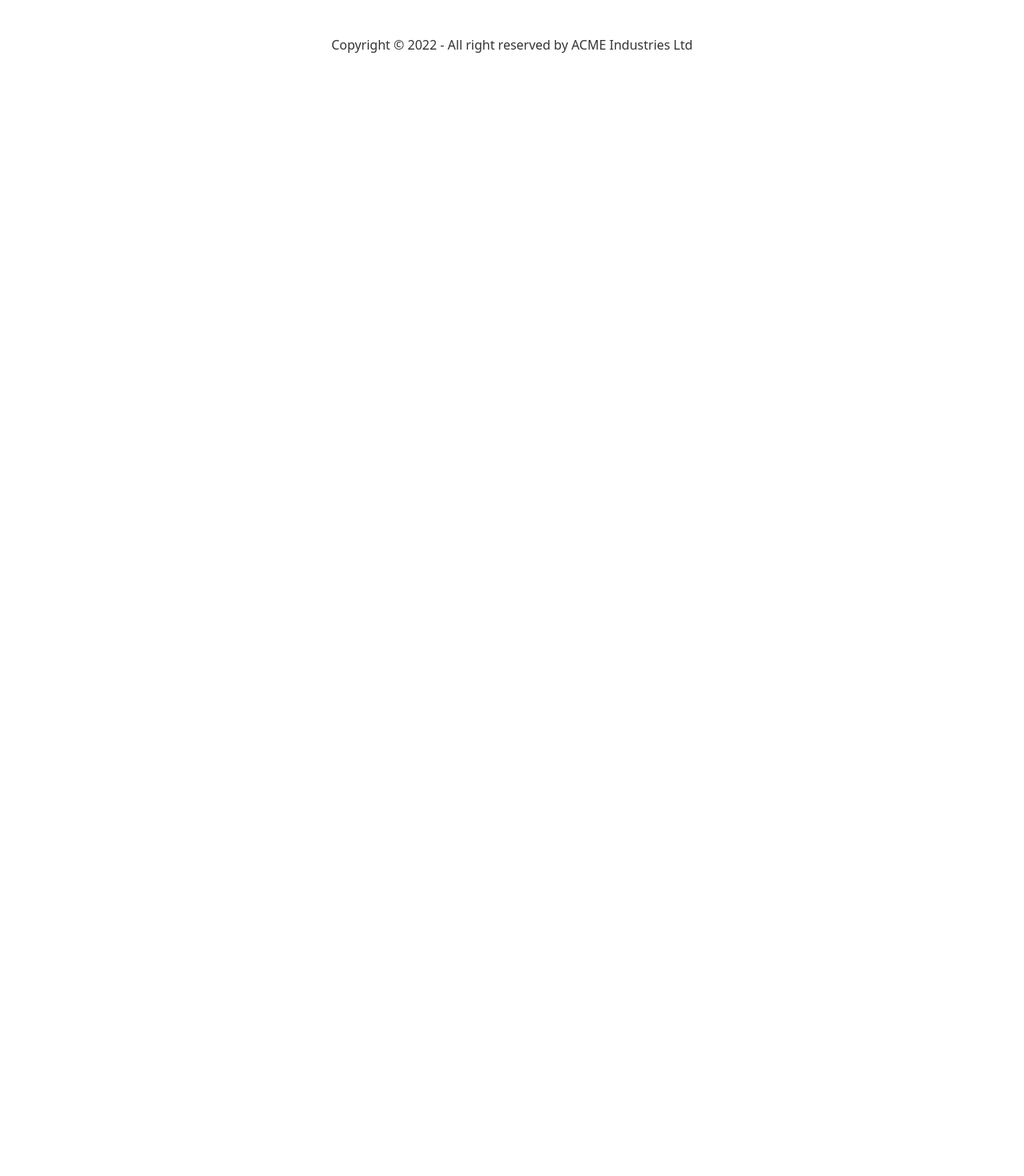
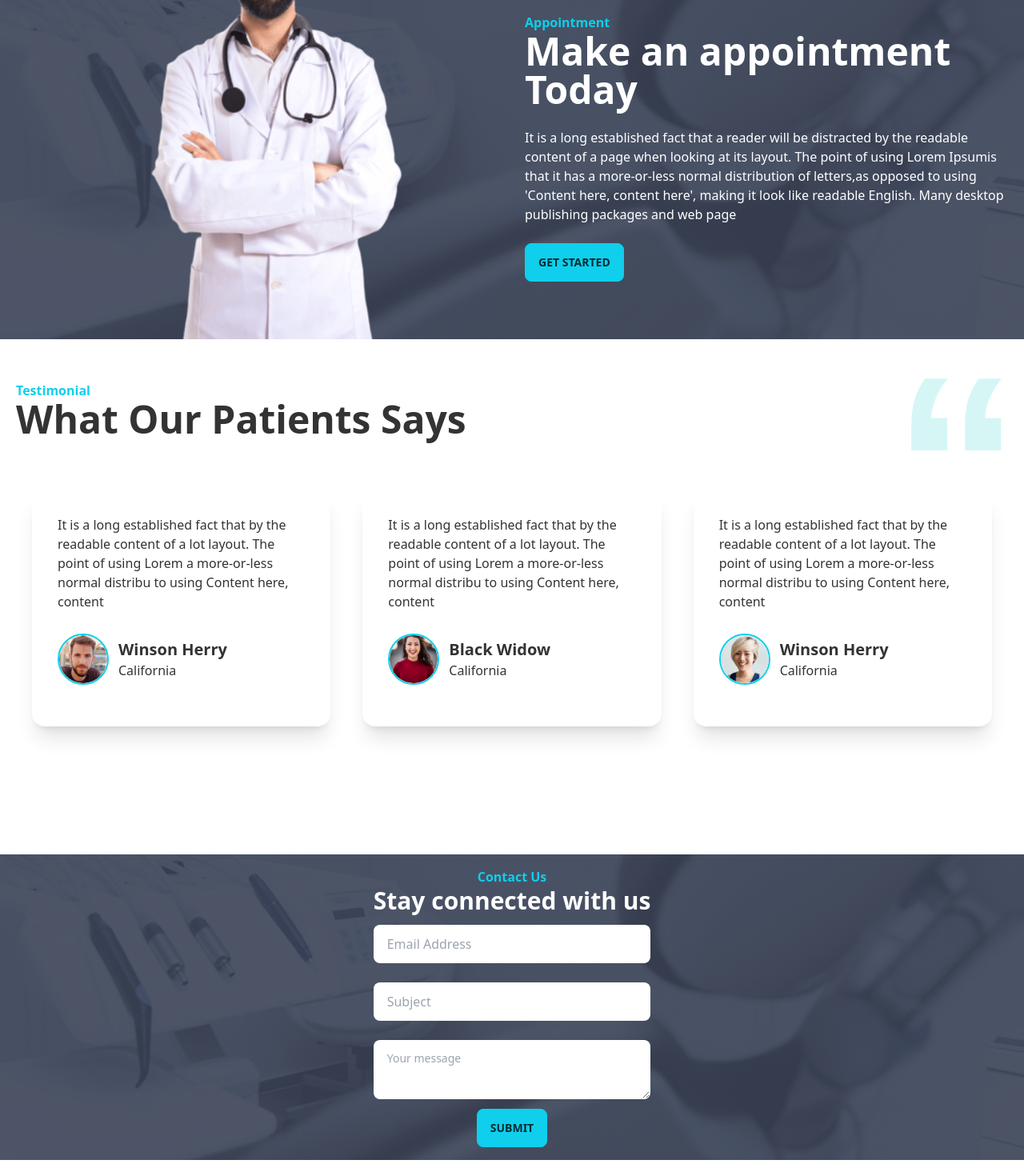
Before and after one commit to md-shamim-sarker/doctors-portal-client, a React (Create React App) app: page / in a window 1280 px wide. Shown: the part 2100-3570 px from the top of the page at 80% size. Before the commit the page ends 2168 px from the top, so only its background shows below. Built offline with nearby package versions, Linux system fonts and the light colour scheme.

Commit message:
complete home page

```diff
--- /dev/null
+++ b/src/Pages/Home/Contact/Contact.js
@@ -0,0 +1,23 @@
+import React from 'react';
+import appointment from '../../../assets/images/appointment.png';
+
+const Contact = () => {
+    return (
+        <div className="hero my-5 lg:mt-40" style={{backgroundImage: `url(${appointment})`}}>
+            <div className="hero-content">
+                <div className='text-white w-full'>
+                    <h3 className='text-primary font-bold text-center'>Contact Us</h3>
+                    <h1 className="text-3xl font-bold text-center">Stay connected with us</h1>
+                    <form className='flex flex-col items-center'>
+                        <input type="text" placeholder="Email Address" className="input w-full text-slate-800 my-3" />
+                        <input type="text" placeholder="Subject" className="input w-full text-slate-800 my-3" />
+                        <textarea className="block textarea my-3 w-full text-slate-800" placeholder="Your message"></textarea>
+                        <button className="btn btn-primary">Submit</button>
+                    </form>
+                </div>
+            </div>
+        </div>
+    );
+};
+
+export default Contact;
--- a/src/Pages/Home/Home/Home.js
+++ b/src/Pages/Home/Home/Home.js
@@ -1,8 +1,11 @@
 import React from 'react';
 import Banner from '../Banner/Banner';
+import Contact from '../Contact/Contact';
 import DentalCare from '../DentalCare/DentalCare';
 import InfoCards from '../InfoCards/InfoCards';
+import MakeAppointment from '../MakeAppointment/MakeAppointment';
 import Services from '../Services/Services';
+import Testimonials from '../Testimonials/Testimonials';
 
 const Home = () => {
     return (
@@ -11,6 +14,9 @@ const Home = () => {
             <InfoCards></InfoCards>
             <Services></Services>
             <DentalCare></DentalCare>
+            <MakeAppointment></MakeAppointment>
+            <Testimonials></Testimonials>
+            <Contact></Contact>
         </div>
     );
 };
--- a/src/Pages/Home/MakeAppointment/MakeAppointment.js
+++ b/src/Pages/Home/MakeAppointment/MakeAppointment.js
@@ -1,9 +1,19 @@
 import React from 'react';
+import appointment from '../../../assets/images/appointment.png';
+import doctor from '../../../assets/images/doctor.png';
 
 const MakeAppointment = () => {
     return (
-        <div>
-            <h2>MakeAppointment</h2>
+        <div className="hero my-5 lg:mt-40" style={{backgroundImage: `url(${appointment})`}}>
+            <div className="hero-content flex-col lg:flex-row">
+                <img src={doctor} className="hidden lg:block w-1/2 -mb-4 -mt-40" alt='...' />
+                <div className='text-white w-full lg:w-1/2'>
+                    <h3 className='text-primary font-bold'>Appointment</h3>
+                    <h1 className="text-5xl font-bold">Make an appointment Today</h1>
+                    <p className="py-6">It is a long established fact that a reader will be distracted by the readable content of a page when looking at its layout. The point of using Lorem Ipsumis that it has a more-or-less normal distribution of letters,as opposed to using 'Content here, content here', making it look like readable English. Many desktop publishing packages and web page</p>
+                    <button className="btn btn-primary">Get Started</button>
+                </div>
+            </div>
         </div>
     );
 };
--- a/src/Pages/Home/Testimonials/Testimonial.js
+++ b/src/Pages/Home/Testimonials/Testimonial.js
@@ -1,9 +1,21 @@
 import React from 'react';
 
-const Testimonial = () => {
+const Testimonial = ({testimonial}) => {
+    const {name, image, review, location} = testimonial;
     return (
-        <div>
-            <h2>Testimonial component</h2>
+        <div className="card bg-base-100 shadow-xl">
+            <div className="card-body">
+                <div>
+                    <p>{review}</p>
+                </div>
+                <div className='flex items-center gap-3 my-5'>
+                    <img src={image} alt="..." className='w-16 h-16 rounded-full border-2 border-primary' />
+                    <div>
+                        <h2 className='text-xl font-bold'>{name}</h2>
+                        <h3>{location}</h3>
+                    </div>
+                </div>
+            </div>
         </div>
     );
 };
--- a/src/Pages/Home/Testimonials/Testimonials.js
+++ b/src/Pages/Home/Testimonials/Testimonials.js
@@ -1,10 +1,54 @@
 import React from 'react';
+import quote from '../../../assets/icons/quote.svg';
+import people1 from '../../../assets/images/people1.png';
+import people2 from '../../../assets/images/people2.png';
+import people3 from '../../../assets/images/people3.png';
+import Testimonial from './Testimonial';
 
 const Testimonials = () => {
+    const testimonialsData = [
+        {
+            id: 1,
+            name: 'Winson Herry',
+            image: people1,
+            location: 'California',
+            review: 'It is a long established fact that by the readable content of a lot layout. The point of using Lorem a more-or-less normal distribu to using Content here, content'
+        },
+        {
+            id: 2,
+            name: 'Black Widow',
+            image: people2,
+            location: 'California',
+            review: 'It is a long established fact that by the readable content of a lot layout. The point of using Lorem a more-or-less normal distribu to using Content here, content'
+        },
+        {
+            id: 3,
+            name: 'Winson Herry',
+            image: people3,
+            location: 'California',
+            review: 'It is a long established fact that by the readable content of a lot layout. The point of using Lorem a more-or-less normal distribu to using Content here, content'
+        }
+    ];
     return (
-        <div>
-            <h2>Testimonials page</h2>
-        </div>
+        <>
+            <div className="w-full hero">
+                <div className="w-full px-3 lg:px-5 hero-content justify-between items-center">
+                    <div>
+                        <h3 className='text-primary font-bold'>Testimonial</h3>
+                        <h1 className="text-4xl lg:text-5xl font-bold">What Our Patients Says</h1>
+                    </div>
+                    <img src={quote} className="w-24 lg:w-32" alt='...' />
+                </div>
+            </div>
+            <div className='grid grid-cols-1 lg:grid-cols-3 gap-10 px-3 my-8 lg:px-10 mb-10'>
+                {
+                    testimonialsData.map(testimonial => <Testimonial
+                        key={testimonial.id}
+                        testimonial={testimonial}
+                    ></Testimonial>)
+                }
+            </div>
+        </>
     );
 };
 
--- a/src/Pages/Shared/Footer/Footer.js
+++ b/src/Pages/Shared/Footer/Footer.js
@@ -1,9 +1,10 @@
 import React from 'react';
 import {Link} from 'react-router-dom';
+import footer from '../../../assets/images/footer.png';
 
 const Footer = () => {
     return (
-        <footer >
+        <footer style={{backgroundImage: `url(${footer})`}}>
             <div className="footer p-10 grid grid-cols-2 lg:grid-cols-3 justify-items-center">
                 <div>
                     <span className="footer-title">Services</span>
```
